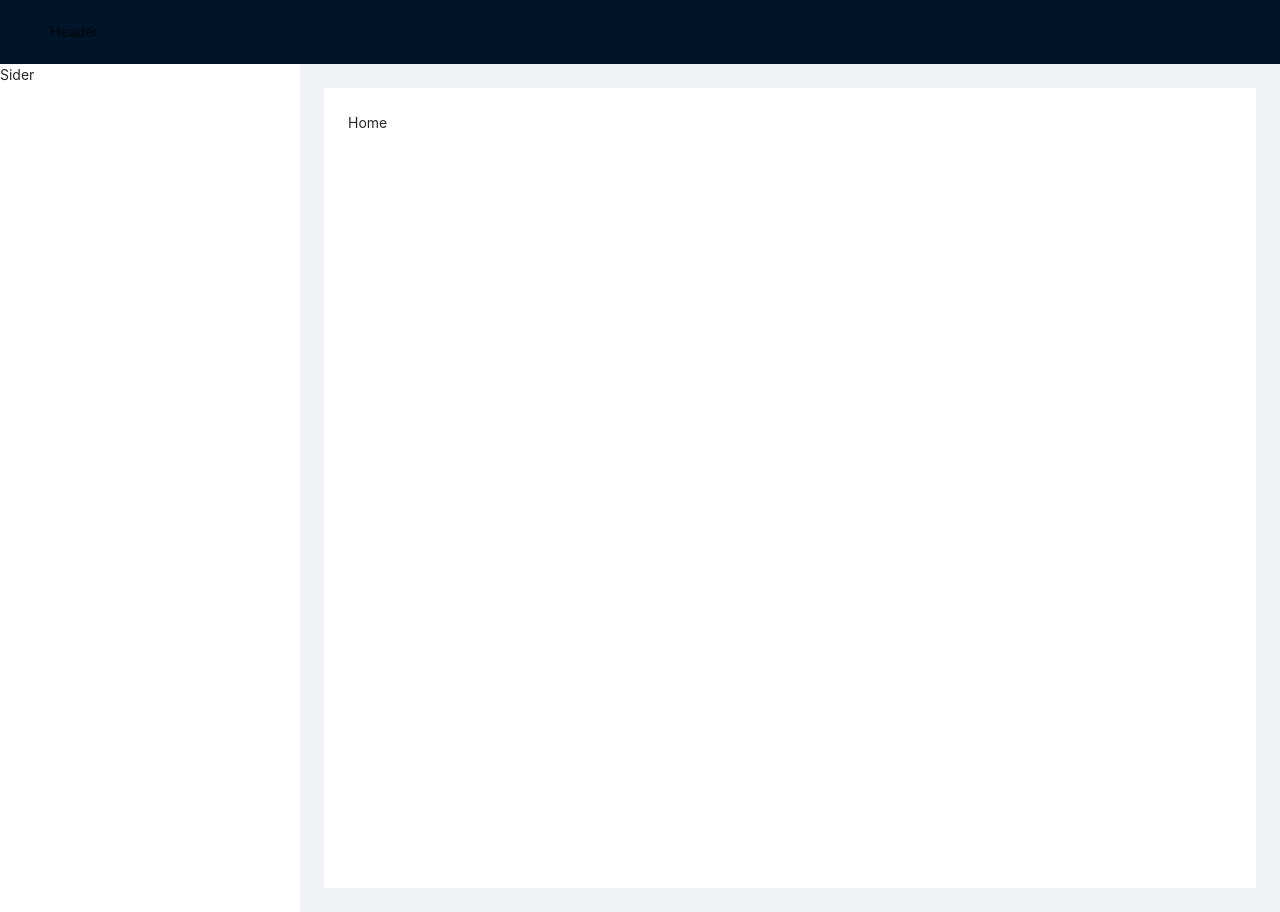
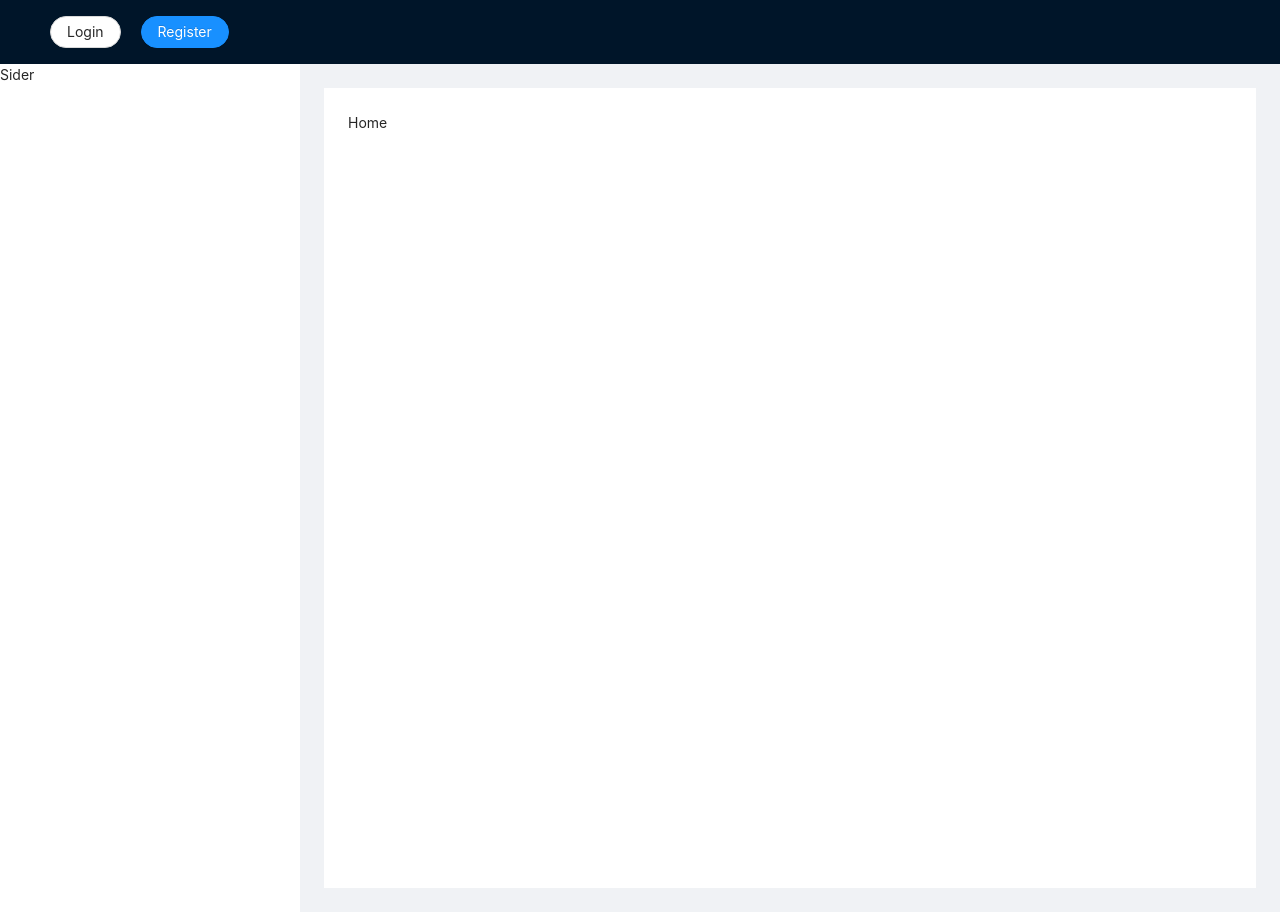
Before and after one commit to xiaoxiao529111/videoStreaming, a React (Create React App) app in the folder frontend/: page / in a window 1280 px wide. Built offline with nearby package versions, Linux system fonts and the light colour scheme.

Commit message:
update App.js

```diff
--- a/frontend/src/App.js
+++ b/frontend/src/App.js
@@ -1,13 +1,48 @@
 import React from 'react';
-import { Layout } from 'antd';
+import { Button, Layout, message } from 'antd';
+import Login from './components/Login';
+import Register from './components/Register';
+import { logout } from './utils';
 
 const { Header, Content, Sider } = Layout;
 
 class App extends React.Component {
+  state = {
+    loggedIn: false
+  }
+
+  signinOnSuccess = () => {
+    this.setState({
+      loggedIn: true
+    })
+  }
+
+  signoutOnClick = () => {
+    logout()
+      .then(() => {
+        this.setState({
+          loggedIn: false
+        })
+        message.success(`Successfull signed out`);
+      }).catch((err) => {
+        message.error(err.message);
+      })
+  }
+
   render = () => (
     <Layout>
       <Header>
-        {'Header'}
+        {
+          this.state.loggedIn ?
+          <Button shape="round" onClick={this.signoutOnClick}>
+            Logout</Button> :
+          (
+            <>
+              <Login onSuccess={this.signinOnSuccess} />
+              <Register />
+            </>
+          )
+        }
       </Header>
       <Layout>
         <Sider width={300} className="site-layout-background">
```
